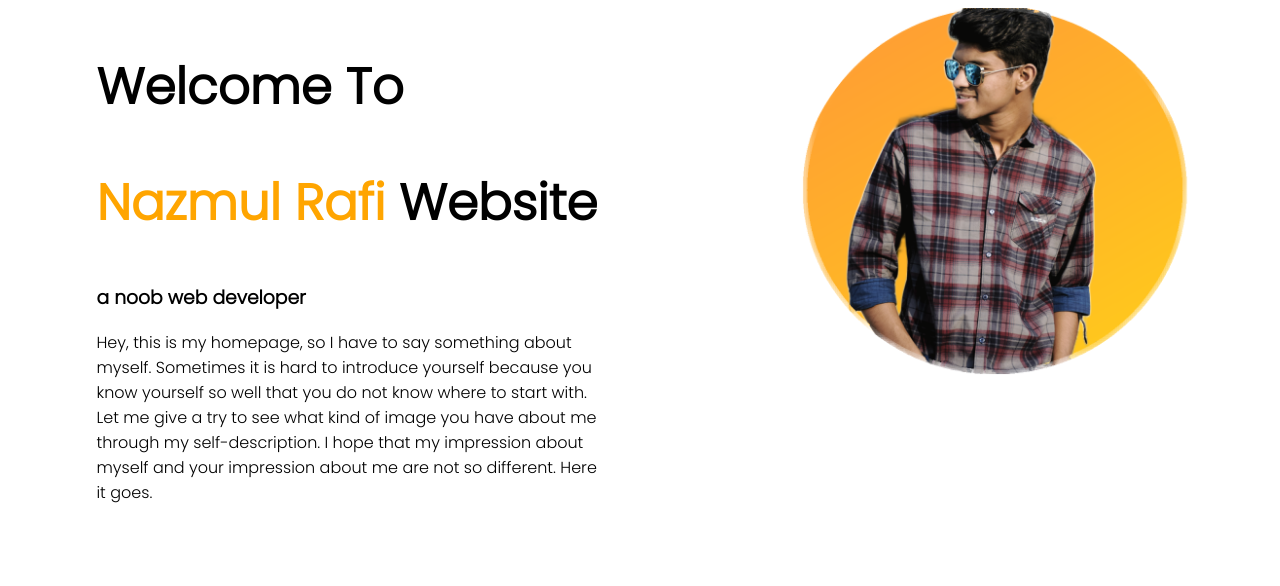
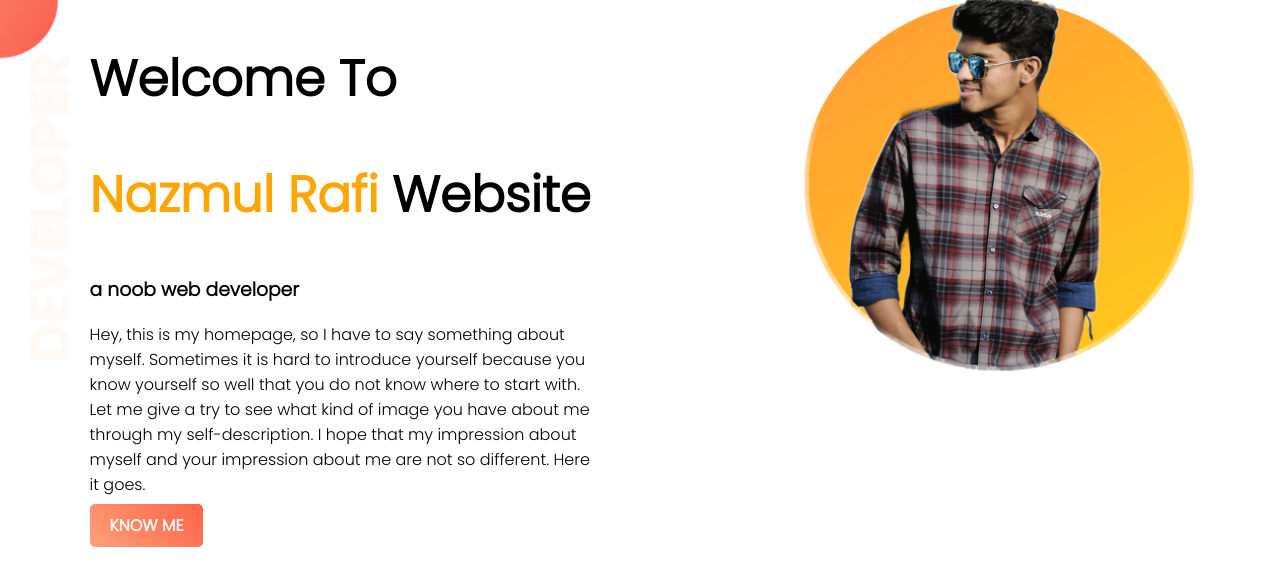
Before and after one commit to Rafi2333/web-portfolio, a plain HTML site: page index.html in a window 1280 px wide. Drawn offline with Linux system fonts and the light colour scheme.

Commit message:
link button added

```diff
--- a/index.html
+++ b/index.html
@@ -11,12 +11,13 @@
     <link rel="stylesheet" href="style.css">
 </head>
 <body>
-      <section>
+      <section class="top-banner">
          <div class="half-width">
             <h1>Welcome To</h1>
             <h1><span class="name-highlight">Nazmul Rafi</span> Website</h1>
             <h3>a noob web developer</h3>
             <p>Hey, this is my homepage, so I have to say something about myself. Sometimes it is hard to introduce yourself because you know yourself so well that you do not know where to start with. Let me give a try to see what kind of image you have about me through my self-description. I hope that my impression about myself and your impression about me are not so different. Here it goes.</p>
+            <a class="link-button" target="_blank" href="https://www.facebook.com/nazmulhasan.rafi.58/">KNOW ME</a>
          </div>
          <div class="half-width">
             <img src="images/profile1.png" alt="">
--- a/style.css
+++ b/style.css
@@ -1,4 +1,5 @@
 body{
+    margin: 0px;
     font-family: 'Poppins', sans-serif;
 }
 h1{
@@ -16,3 +17,18 @@ h1{
 .half-width img{
             width: 100%;
 }
+.top-banner{
+    background-image:url("images/top-banner.png") ;
+    background-repeat: no-repeat;
+}
+section{
+    height: 500px;
+}
+.link-button{
+    text-decoration: none;
+    background-image: linear-gradient(45deg,lightsalmon, tomato );
+    padding: 10px 20px;
+    border-radius: 5px ;
+    color: white;
+    font-weight: 700;
+}
```
